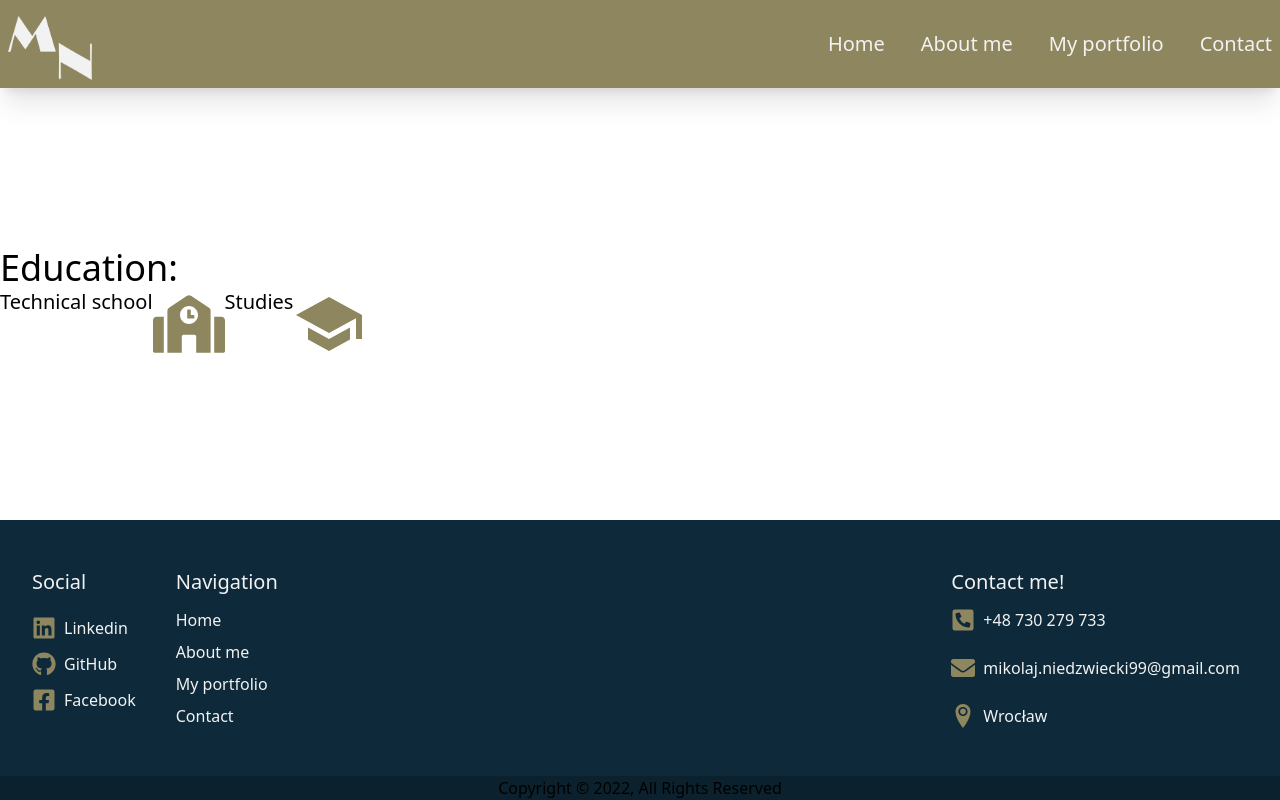
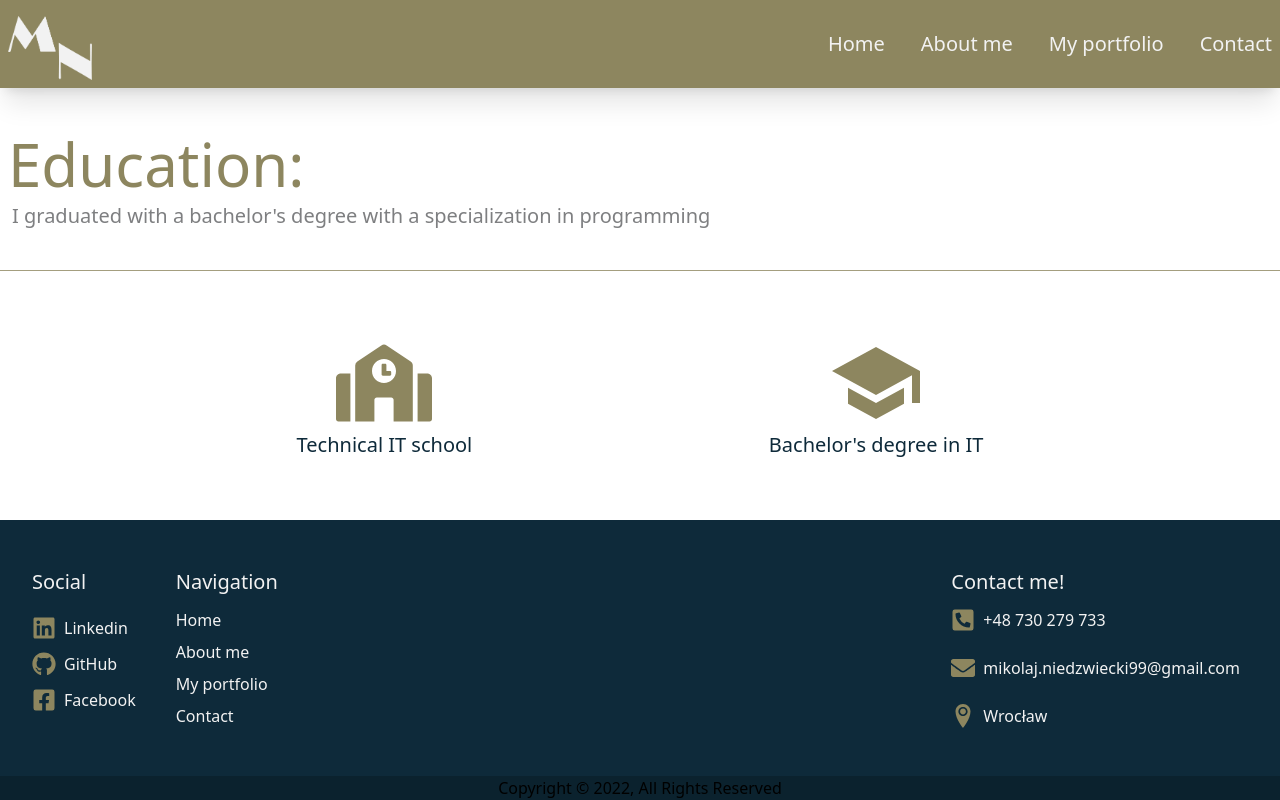
Before and after one commit to kolamaja/Portfolio, a React (Create React App) app: page /about in a window 1280 px wide. Built offline with nearby package versions, Linux system fonts and the light colour scheme.

Commit message:
about me update

```diff
--- a/src/Pages/About.js
+++ b/src/Pages/About.js
@@ -1,33 +1,67 @@
-import React from 'react'
-import { FaSchool } from 'react-icons/fa'
-import { MdSchool } from 'react-icons/md'
+import React from "react";
+import { FaSchool } from "react-icons/fa";
+import { MdSchool } from "react-icons/md";
 
-import { Footer } from '../components/Footer'
-import NavBar from '../components/NavBar'
-
+import { Footer } from "../components/Footer";
+import NavBar from "../components/NavBar";
 
 export const About = () => {
   return (
-    <div className='flex flex-col justify-between h-screen '>
-        <NavBar />
-        <div className="container mx-auto">
-            <div className='flex flex-col'>
-            <h1 className='text-4xl'>Education:</h1>
+    <div className="flex flex-col justify-between h-screen ">
+      <NavBar />
+      <div className="container mx-auto">
+        <div className="flex flex-col">
+          <div className="flex p-2">
+            <h1 className="text-6xl text-clay-500"> Education:</h1>
+          </div>
+          <div className="flex px-3">
+            <h1 className="text-xl text-stone-500">
+              I graduated with a bachelor's degree with a specialization in
+              programming
+            </h1>
+          </div>
+          <div class="relative flex py-10 items-center">
+            <div class="flex-grow border-t border-clay-400"></div>
 
-            <div className='flex  flex-row'>
-            <div className='flex flex-row'>
-            <h1 className='text-xl'>Technical school</h1>
-            <h1 className='text-7xl text-clay-500'><FaSchool /></h1>
+            <div class="flex-grow border-t border-clay-400"></div>
+          </div>
+
+          <div className="flex flex-row  py-6 justify-evenly items-center">
+            <div className="flex flex-col items-center">
+              <h1 className="text-8xl  text-clay-500">
+                <FaSchool />
+              </h1>
+              <h1 className="text-xl text-elephant-500">Technical IT school</h1>
+            </div>
+            <div className="flex flex-col text-elephant-500 items-center">
+              <h1 className="text-8xl  text-clay-500">
+                <MdSchool />
+              </h1>
+              <h1 className="text-xl ">Bachelor's degree in IT</h1>
+            </div>
+          </div>
+          <div className="flex flex-row justify-evenly items-center"></div>
+        </div>
+        {/* <div className="flex flex-col">
+          <h1 className="text-4xl">Education:</h1>
+
+          <div className="flex  flex-row">
+            <div className="flex flex-row">
+              <h1 className="text-xl">Technical school</h1>
+              <h1 className="text-7xl text-clay-500">
+                <FaSchool />
+              </h1>
             </div>
             <div className="flex flex-row">
-            <h1 className='text-xl'>Studies</h1>
-            <h1 className='text-7xl text-clay-500'><MdSchool /></h1>
+              <h1 className="text-xl">Studies</h1>
+              <h1 className="text-7xl text-clay-500">
+                <MdSchool />
+              </h1>
             </div>
-            </div>
-
-            </div>
-        </div>
-        <Footer />
+          </div>
+        </div> */}
+      </div>
+      <Footer />
     </div>
-  )
-}
+  );
+};
```
